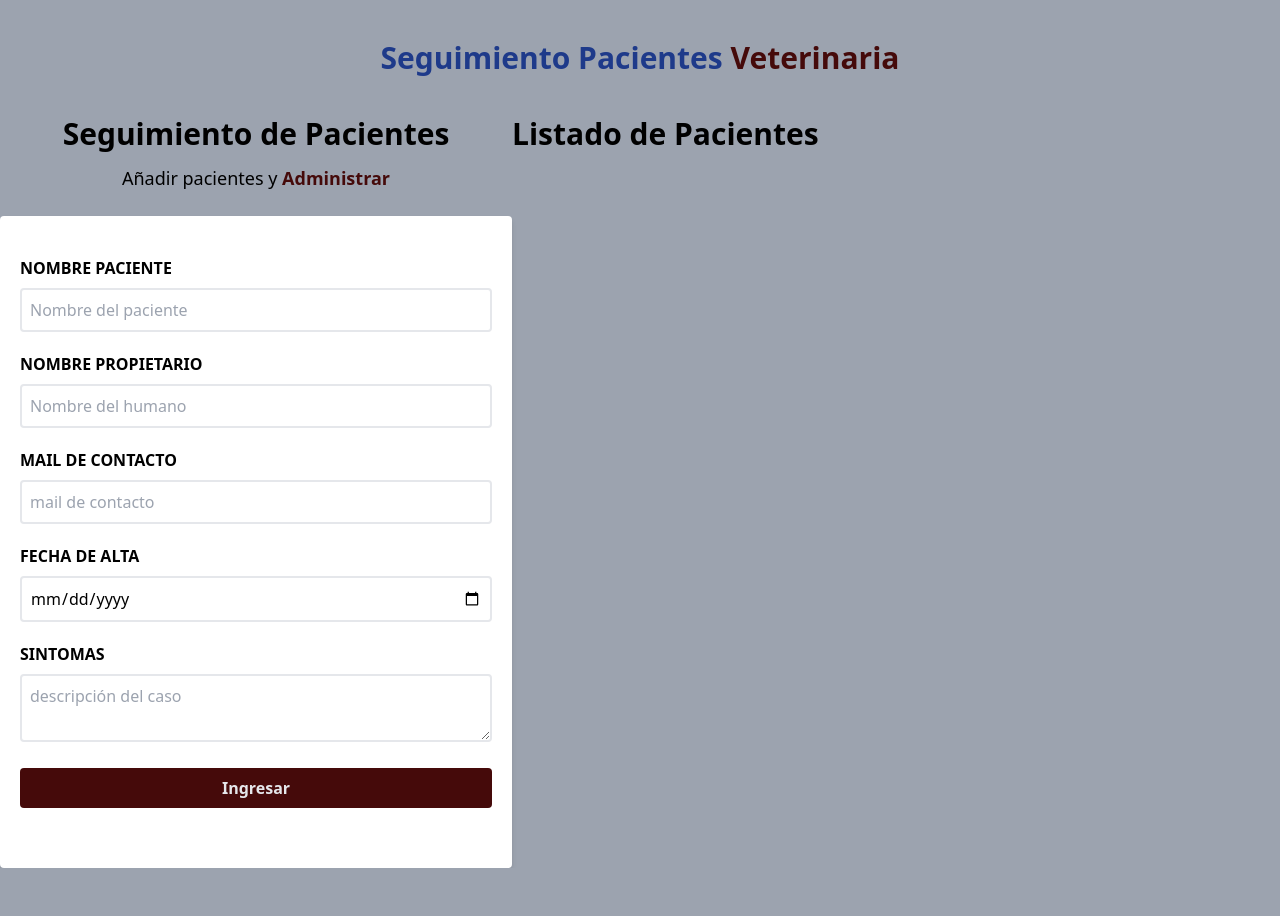
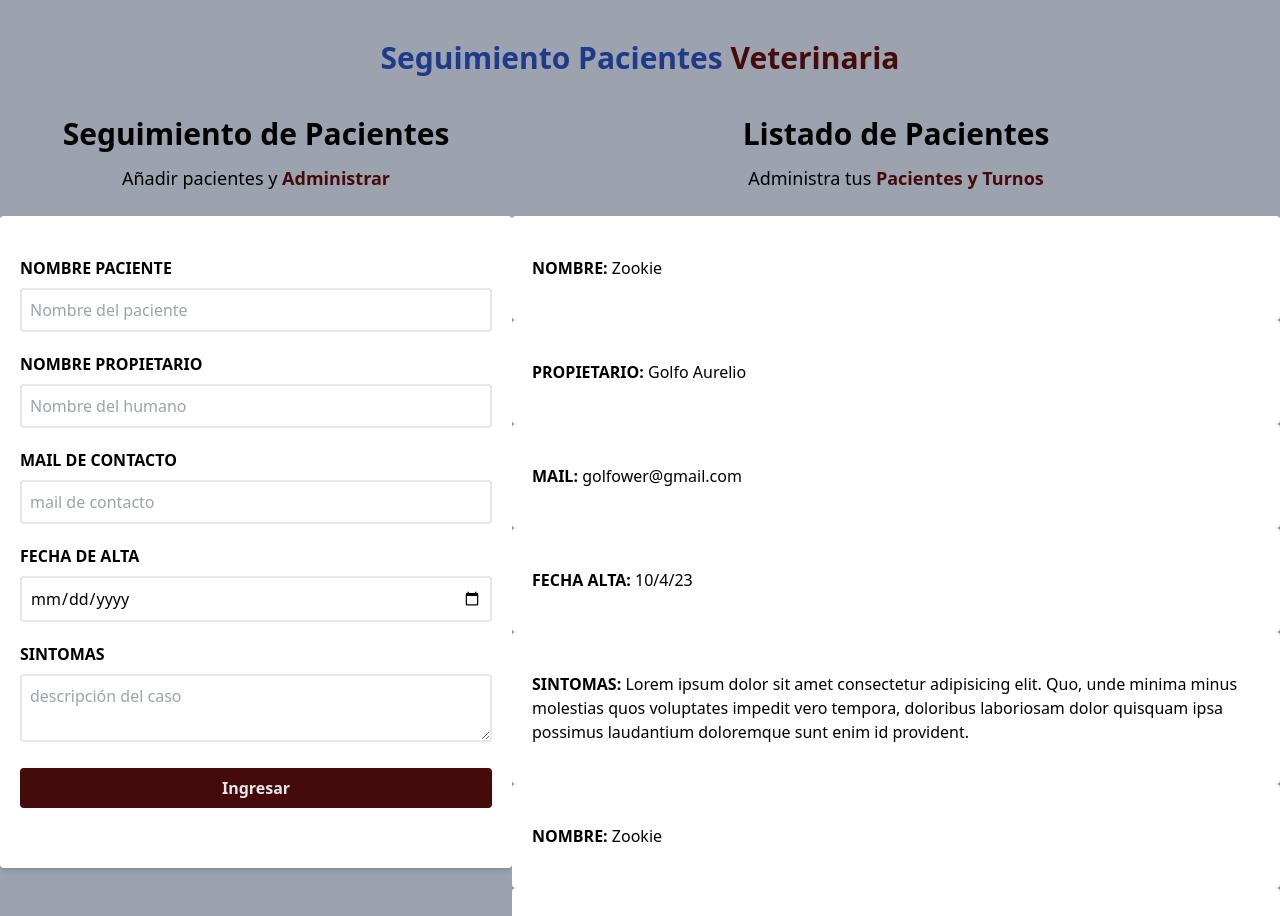
Before and after one commit to Pab-Fernandez/rp1, a React (Vite) app: page / in a window 1280 px wide. Before the commit the page ends 868 px from the top, so only its background shows below. Built offline with nearby package versions, Linux system fonts and the light colour scheme.

Commit message:
added component Paciente, done with basic constructcion

```diff
--- a/src/App.jsx
+++ b/src/App.jsx
@@ -11,7 +11,7 @@ const resultado = sumar
   return (
     <div className="container mt-5 ">
     <Header/>
-    <div className='mt-10 md:flex'>
+    <div className='mt-10 flex'>
     <Formulario/>
     <ListadoDePacientes/>
 
--- a/src/components/ListadoDePacientes.jsx
+++ b/src/components/ListadoDePacientes.jsx
@@ -1,10 +1,19 @@
+import Paciente from "./Paciente";
+
 const ListadoDePacientes = () => {
     return (
-      <div className="w 1/2 lg:w-3/5">
+      <div className="md:w-1/2 lg:w-3/5 md:h-screen overflow-y-scroll">
 
-        <h2 className="font-black text-3xl">Listado de Pacientes</h2>
-
-      </div>
+        <h2 className="font-black text-3xl text-center">Listado de Pacientes</h2>
+        <p className="text-lg mt-3 mb-6 text-center"> Administra tus {''}
+          <span className="font-bold text-red-950">Pacientes y Turnos</span>
+        </p>
+        <div>
+        <Paciente/>
+        <Paciente/>
+        <Paciente/>
+        </div>
+    </div>
     );
   }
 
--- /dev/null
+++ b/src/components/Paciente.jsx
@@ -0,0 +1,43 @@
+const Paciente = () => {
+  return (
+    <div>
+      <div className="bg-white shadow-md rounded py-10 px-5">
+        <p className="block text-gray-80 uppercase font-bold">
+          Nombre: {""}
+          <span className=" font-normal normal-case">Zookie</span>
+        </p>
+      </div>
+      <div className="bg-white shadow-md rounded py-10 px-5">
+        <p className="block text-gray-80 uppercase font-bold">
+          Propietario: {""}
+          <span className=" font-normal normal-case">Golfo Aurelio</span>
+        </p>
+      </div>
+      <div className="bg-white shadow-md rounded py-10 px-5">
+        <p className="block text-gray-80 uppercase font-bold">
+          Mail: {""}
+          <span className=" font-normal normal-case">golfower@gmail.com</span>
+        </p>
+      </div>
+      <div className="bg-white shadow-md rounded py-10 px-5">
+        <p className="block text-gray-80 uppercase font-bold">
+          Fecha alta: {""}
+          <span className=" font-normal normal-case">10/4/23</span>
+        </p>
+      </div>
+      <div className="bg-white shadow-md rounded py-10 px-5">
+        <p className="block text-gray-80 uppercase font-bold">
+          Sintomas: {""}
+          <span className=" font-normal normal-case">
+            Lorem ipsum dolor sit amet consectetur adipisicing elit. Quo, unde
+            minima minus molestias quos voluptates impedit vero tempora,
+            doloribus laboriosam dolor quisquam ipsa possimus laudantium
+            doloremque sunt enim id provident.
+          </span>
+        </p>
+      </div>
+    </div>
+  );
+};
+
+export default Paciente;
```
